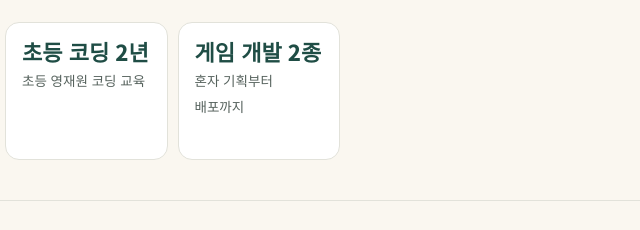
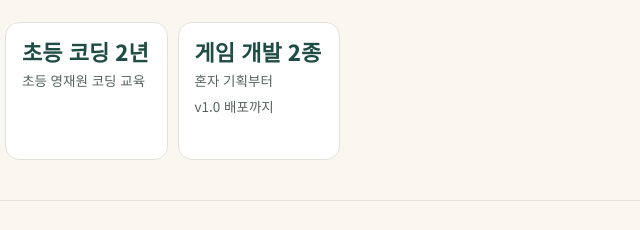
Before and after one commit to logic-joy/logic-joy.github.io, a plain HTML site: page index.html in a window 1280 px wide. Shown: the part 451-681 px from the top of the page, 640-1280 px from the left. Drawn offline with Linux system fonts and the light colour scheme.

Commit message:
fix: 게임 칸 설명에 v1.0 배포 되살림
Co-Authored-By: Claude Opus 5.5 <noreply@anthropic.com>

```diff
--- a/index.html
+++ b/index.html
@@ -33,7 +33,7 @@
     <div class="stat"><b>6년+</b><span>웹·앱 서비스 개발<br>(라이브클래스 5년 포함)</span></div>
     <div class="stat"><b>교원자격</b><span>중등학교 정교사 2급</span></div>
     <div class="stat"><b>초등 코딩 2년</b><span>초등 영재원 코딩 교육</span></div>
-    <div class="stat"><b>게임 개발 2종</b><span>혼자 기획부터 배포까지</span></div>
+    <div class="stat"><b>게임 개발 2종</b><span>혼자 기획부터<br>v1.0 배포까지</span></div>
   </div>
 </header>
 
```
